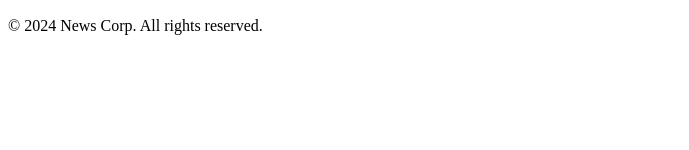
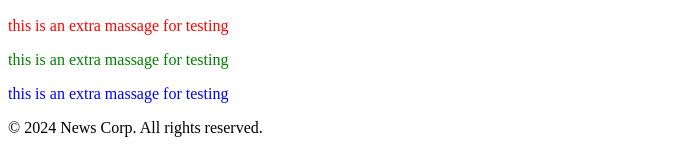
Before and after one commit to abdullah-200272/website-eng, a plain HTML site: page index.html in a window 1280 px wide. Shown: the part 1200-1350 px from the top of the page, without its empty margins (0-689 px from the left). Before the commit the page ends 1251 px from the top, so only its background shows below. Drawn offline with Linux system fonts and the light colour scheme.

Commit message:
i have a  new paragh with three defrent coler

```diff
--- a/index.html
+++ b/index.html
@@ -26,7 +26,9 @@
              </ul>
         </article>
          </nav>
-
+        <p style="color:red" >this is an extra massage for testing</p>
+        <p style="color:green" >this is an extra massage for testing</p>
+        <p style="color:blue" >this is an extra massage for testing</p>
     </main>
 
     <footer>
```
